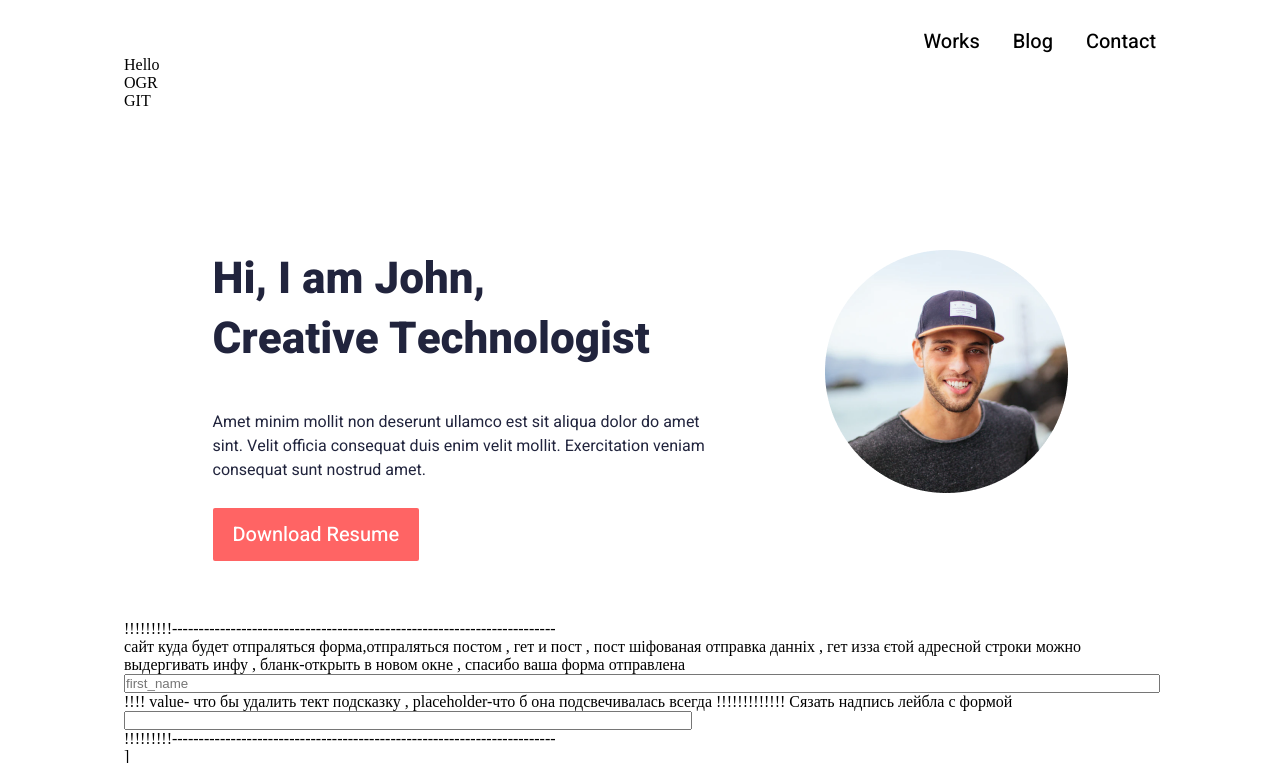
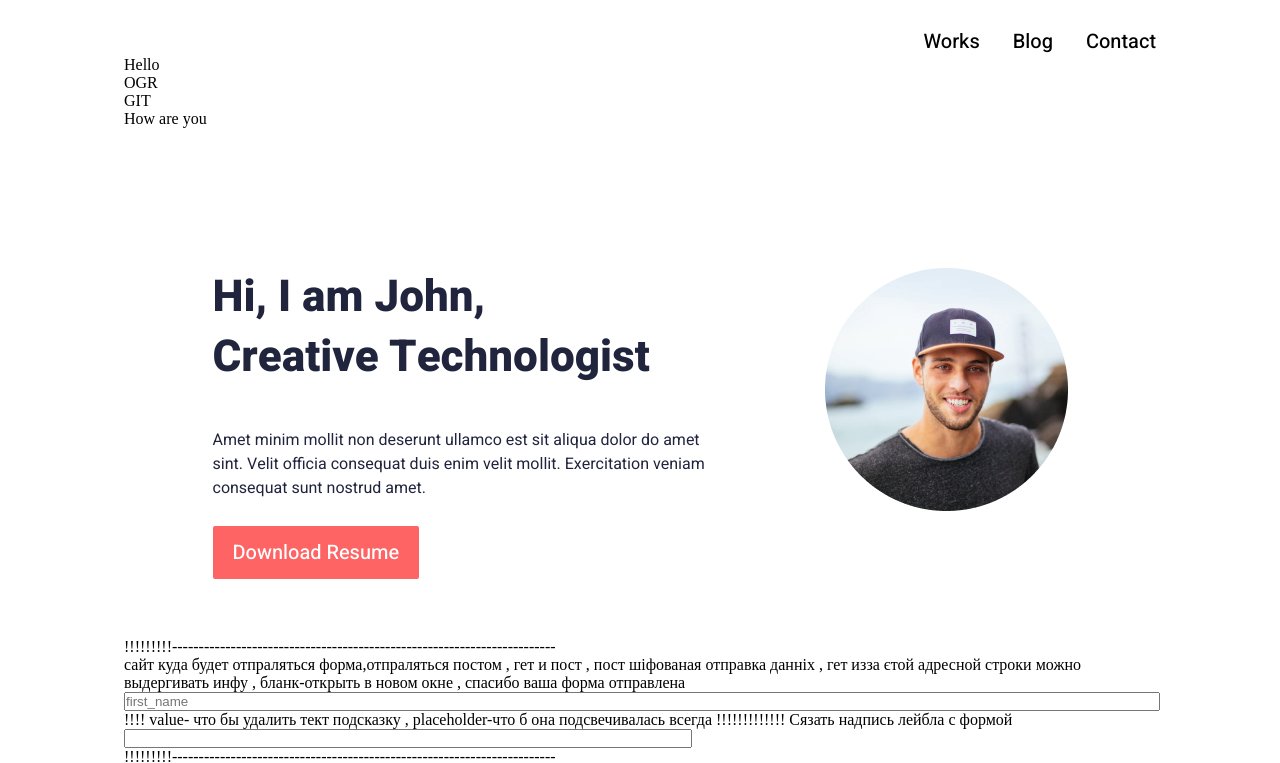
Before and after one commit to Shmalenko/John, a plain HTML site: page index.html in a window 1280 px wide. Shown: the top 763 px of the page. Drawn offline with Linux system fonts and the light colour scheme.

Commit message:
change new

```diff
--- a/index.html
+++ b/index.html
@@ -32,6 +32,7 @@
             <section>Hello</section>
             <section>OGR</section>
             <section>GIT</section>
+            <section>How are you</section>
             <section class="John">
                 <div class="first_section">
                     <article>
```
